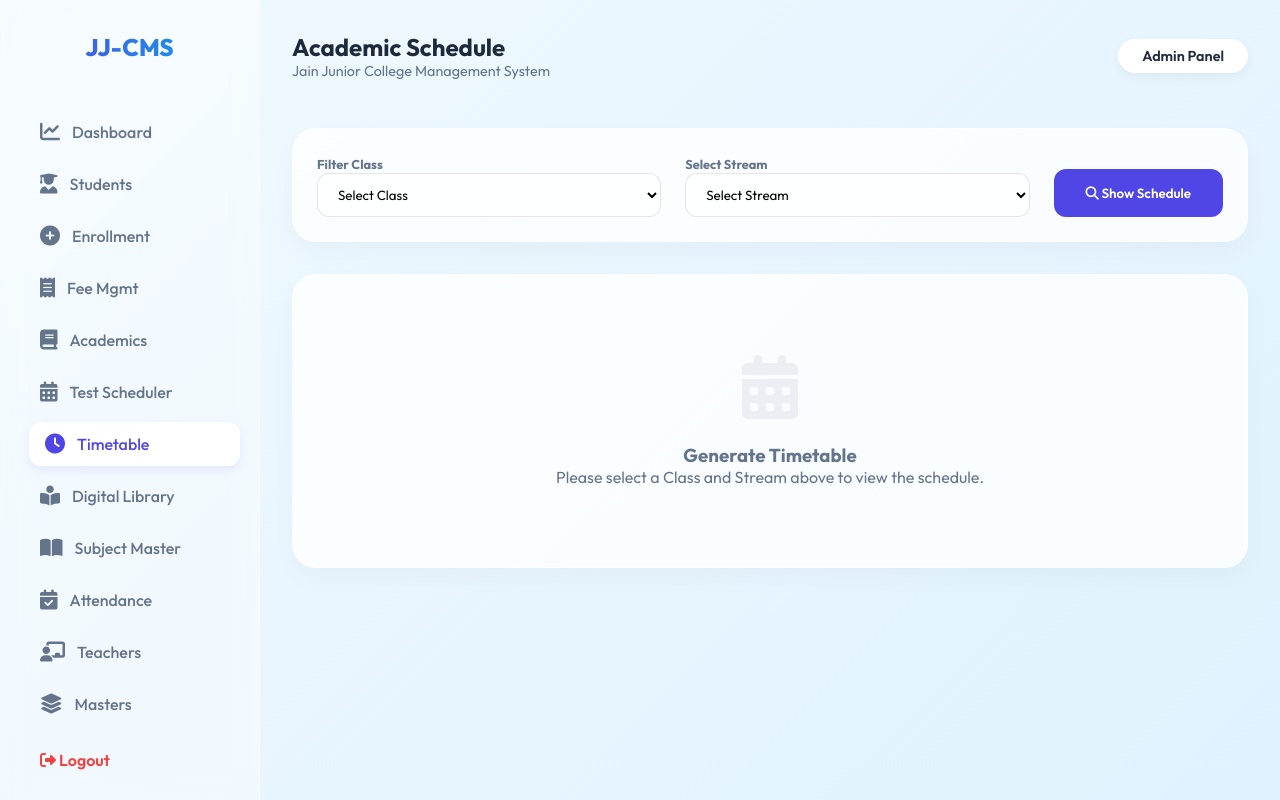
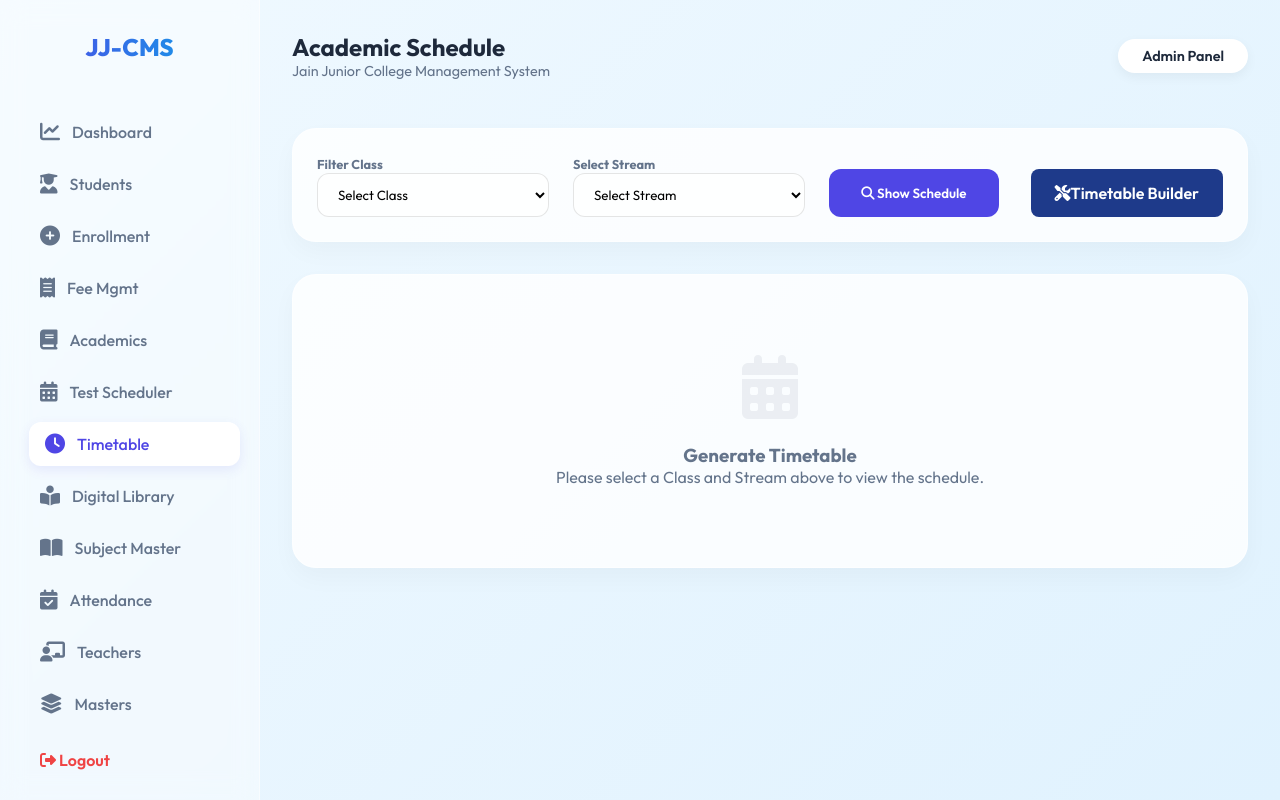
Before and after one commit to jain-junior-college/JJC-Webapp, a Flask app: page /timetable in a window 1280 px wide. Run offline with Flask 3, Linux system fonts and the light colour scheme; the visitor is signed in with stand-in values (Sample User, id 1); some libraries are stand-ins or nearby versions.

Commit message:
UX Fix: Make Timetable Builder button always visible in the header

```diff
--- a/templates/timetable/view.html
+++ b/templates/timetable/view.html
@@ -24,9 +24,12 @@
                 {% endfor %}
             </select>
         </div>
-        <button type="submit" class="btn btn-primary" style="padding: 0 2rem; height: 48px;">
+        <button type="submit" class="btn btn-primary" style="padding: 0 2rem; height: 48px; margin-right: 0.5rem;">
             <i class="fas fa-search"></i> Show Schedule
         </button>
+        <a href="{{ url_for('timetable_manage') }}" class="btn" style="background: #1e3a8a; color: white; text-decoration: none; height: 48px; padding: 0 1.5rem; display: flex; align-items: center; border-radius: 8px;">
+            <i class="fas fa-tools"></i> Timetable Builder
+        </a>
     </form>
 </div>
 
@@ -34,10 +37,7 @@
 <div class="glass-card" style="padding: 0; overflow: hidden;">
     <div style="background: #f8fafc; padding: 2rem; border-bottom: 2px solid #e2e8f0; display: flex; justify-content: space-between; align-items: center;">
         <h3 style="margin: 0; font-weight: 800; color: #1e3a8a;">Master Weekly Grid</h3>
-        <div style="display: flex; gap: 0.5rem;">
-            <a href="{{ url_for('timetable_manage') }}" class="btn" style="background: #1e3a8a; color: white; text-decoration: none; font-size: 0.8rem;"><i class="fas fa-edit"></i> Manage Timetable</a>
-            <button onclick="window.print()" class="btn" style="background: white; border: 1px solid #cbd5e1; font-size: 0.8rem;"><i class="fas fa-print"></i> Print PDF</button>
-        </div>
+        <button onclick="window.print()" class="btn" style="background: white; border: 1px solid #cbd5e1; font-size: 0.8rem;"><i class="fas fa-print"></i> Print PDF</button>
     </div>
 
     <div style="display: grid; grid-template-columns: repeat(6, 1fr); background: white;">
```
